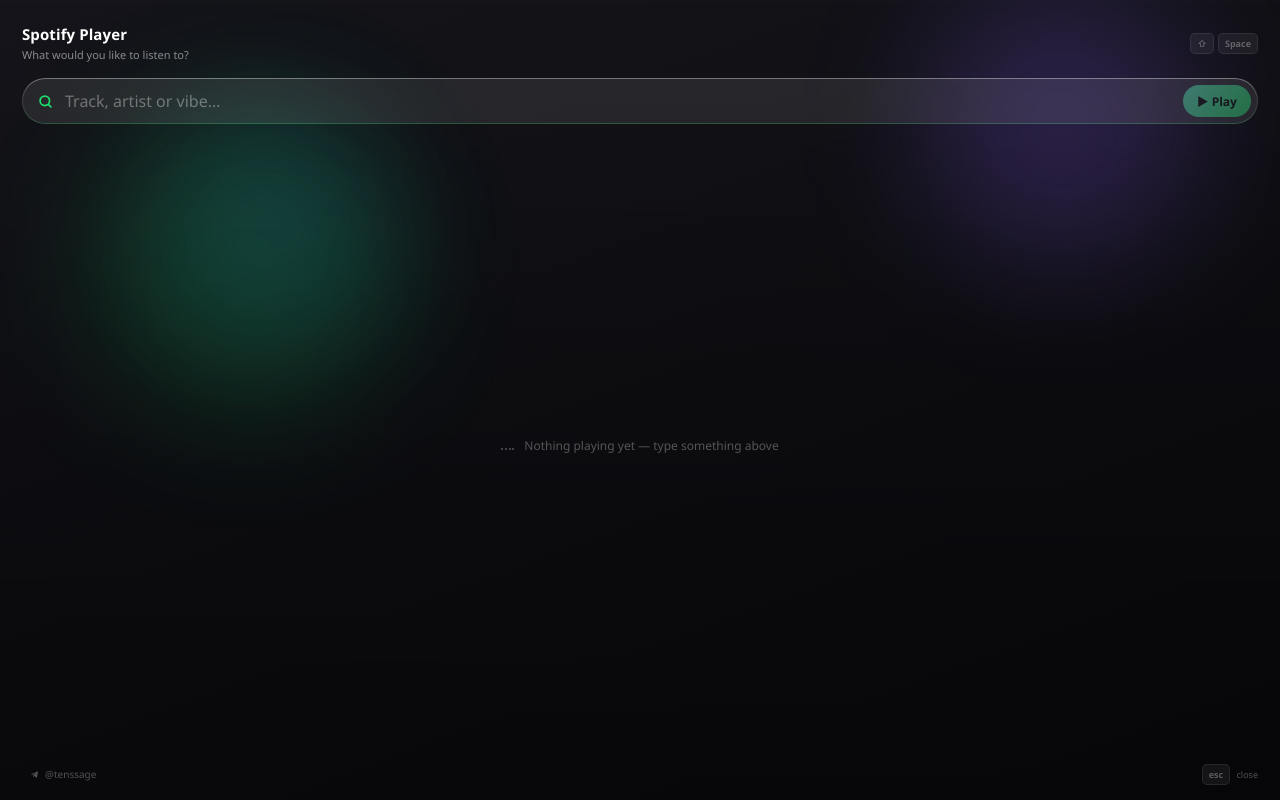
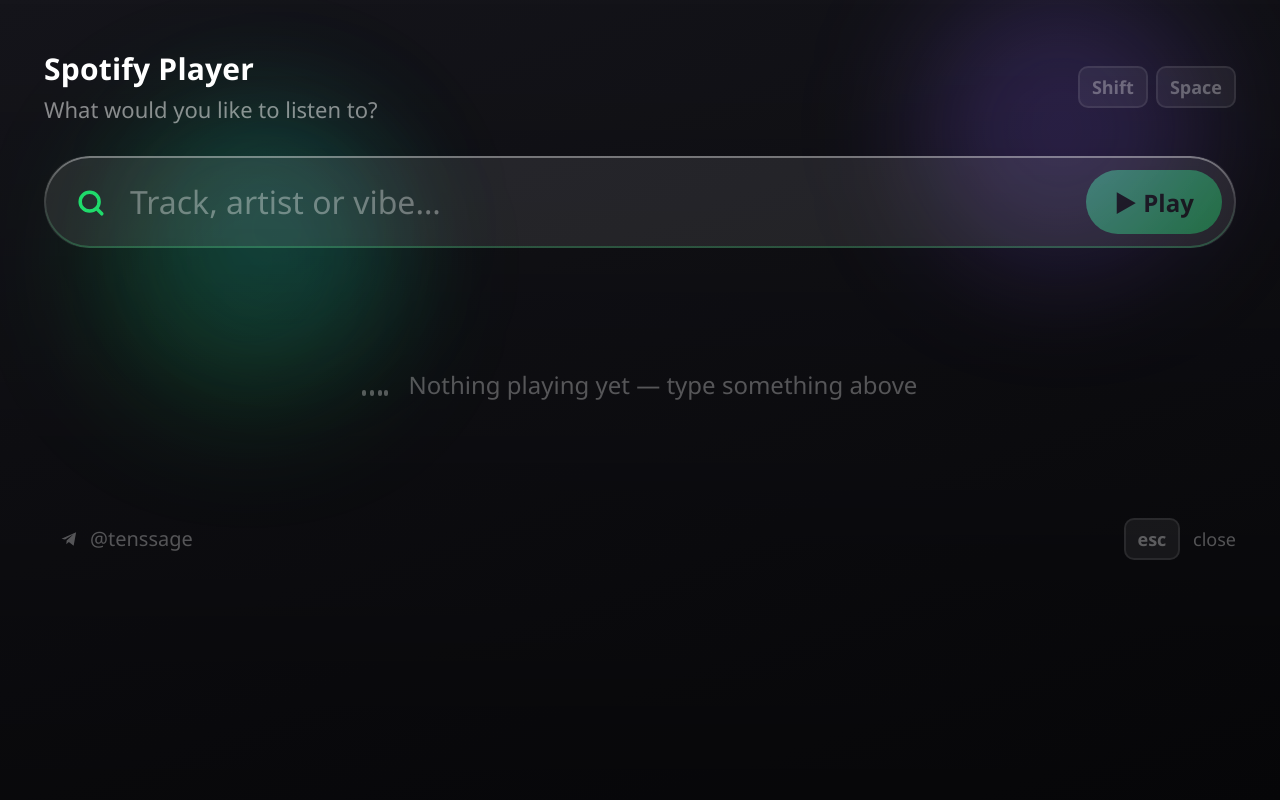
Before and after one commit to kliiins/spotify-player, a plain HTML site: page windows/ui/index.html in a window 1280 px wide. Drawn offline with Linux system fonts and the light colour scheme; no server answers.

Commit message:
Windows: fit the window content at 125%/150% display scaling
The layout is designed for 640x295; with Windows display scaling WebView2
enlarged it and the bottom bar got cut off. The whole layout now scales to
the real window size. Also show "Shift" instead of the ⇧ glyph, which
Segoe UI can't render.

```diff
--- a/windows/ui/index.html
+++ b/windows/ui/index.html
@@ -47,6 +47,14 @@
   .vignette { position: absolute; inset: 0; background: linear-gradient(to bottom, rgba(0,0,0,0) 0%, rgba(0,0,0,.35) 100%); }
 
   /* ---------- раскладка ---------- */
+  /* Макет нарисован под 640×295. При масштабе Windows 125%/150% WebView
+     увеличивает всё содержимое, и оно перестаёт влезать в окно — поэтому
+     «сцена» всегда подгоняется под реальный размер окна (см. fitStage()). */
+  #stage {
+    position: relative; z-index: 1;
+    width: 640px; height: 295px;
+    transform-origin: 0 0;
+  }
   .app {
     position: relative; z-index: 1; height: 100%;
     display: flex; flex-direction: column;
@@ -234,6 +242,7 @@
     <div class="vignette"></div>
   </div>
 
+  <div id="stage">
   <div class="app">
     <div class="header stagger pywebview-drag-region">
       <div>
@@ -244,7 +253,7 @@
         </div>
       </div>
       <div class="spacer"></div>
-      <div class="keys"><span class="key">⇧</span><span class="key">Space</span></div>
+      <div class="keys"><span class="key">Shift</span><span class="key">Space</span></div>
     </div>
 
     <form class="search stagger s1" id="form" autocomplete="off">
@@ -300,10 +309,19 @@
       <div class="msg" id="msg"></div>
     </div>
   </div>
+  </div>
 
 <script>
 const $ = (id) => document.getElementById(id);
 const body = document.body;
+
+// Подгоняем макет 640×295 под фактический размер окна (масштаб Windows 100–200%).
+function fitStage() {
+  const k = Math.min(window.innerWidth / 640, window.innerHeight / 295);
+  $("stage").style.transform = `scale(${k})`;
+}
+fitStage();
+window.addEventListener("resize", fitStage);
 const api = () => (window.pywebview && window.pywebview.api) || null;
 
 const state = {
```
